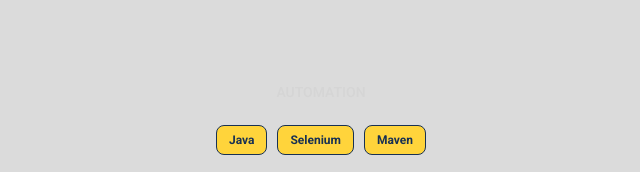
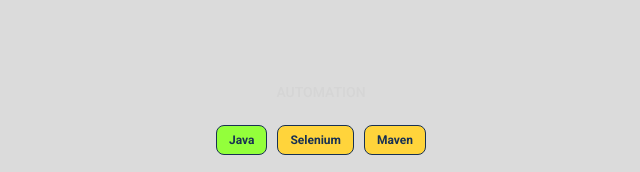
Before and after one commit to nimeshdilshan96/resume, a plain HTML site: page tools.html in a window 1280 px wide. In both pictures the pointer is over the element "Java". Shown: the top 172 px of the page, without its empty margins (319-959 px from the left). Drawn offline with nearby package versions, Linux system fonts and the light colour scheme.

Commit message:
addded hover styles to the badges in the tools and technologies page

```diff
--- a/styles.css
+++ b/styles.css
@@ -180,6 +180,10 @@ i {
   border-color: #183153;
 }
 
+.badge-yellow:hover {
+  background-color: #93ff3b;
+}
+
 .skill-category-title {
 	color: #d5d5d5;
 	text-transform: uppercase;
```
